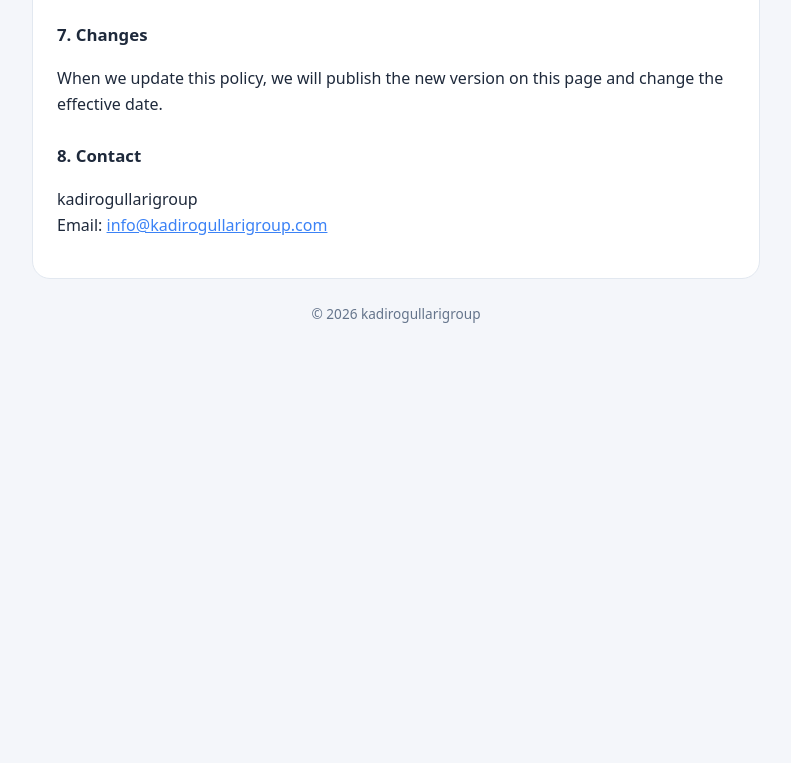
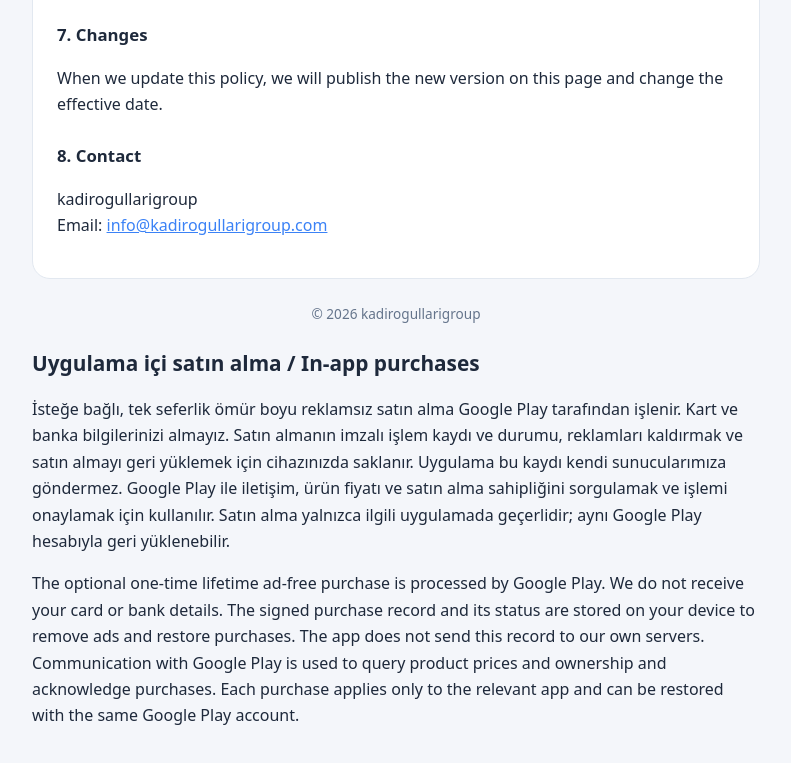
Before and after one commit to kadirogullarigroup/tvin-privacy, a plain HTML site: page index.html in a window 1280 px wide. Shown: the part 4973-5736 px from the top of the page, without its empty margins (244-1035 px from the left). Before the commit the page ends 5363 px from the top, so only its background shows below. Drawn offline with Linux system fonts and the light colour scheme.

Commit message:
Explain lifetime ad-free purchases in privacy policies

```diff
--- a/index.html
+++ b/index.html
@@ -213,6 +213,11 @@
   </section>
 
   <footer>© 2026 kadirogullarigroup</footer>
+  <section id="purchases">
+    <h2>Uygulama içi satın alma / In-app purchases</h2>
+    <p lang="tr">İsteğe bağlı, tek seferlik ömür boyu reklamsız satın alma Google Play tarafından işlenir. Kart ve banka bilgilerinizi almayız. Satın almanın imzalı işlem kaydı ve durumu, reklamları kaldırmak ve satın almayı geri yüklemek için cihazınızda saklanır. Uygulama bu kaydı kendi sunucularımıza göndermez. Google Play ile iletişim, ürün fiyatı ve satın alma sahipliğini sorgulamak ve işlemi onaylamak için kullanılır. Satın alma yalnızca ilgili uygulamada geçerlidir; aynı Google Play hesabıyla geri yüklenebilir.</p>
+    <p lang="en">The optional one-time lifetime ad-free purchase is processed by Google Play. We do not receive your card or bank details. The signed purchase record and its status are stored on your device to remove ads and restore purchases. The app does not send this record to our own servers. Communication with Google Play is used to query product prices and ownership and acknowledge purchases. Each purchase applies only to the relevant app and can be restored with the same Google Play account.</p>
+  </section>
 </main>
 </body>
 </html>
```
Also changed, not shown: klima/index.html (+5 -0 lines).
